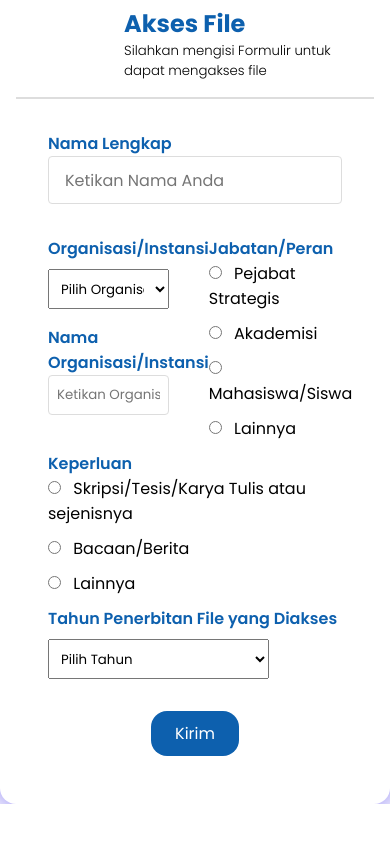
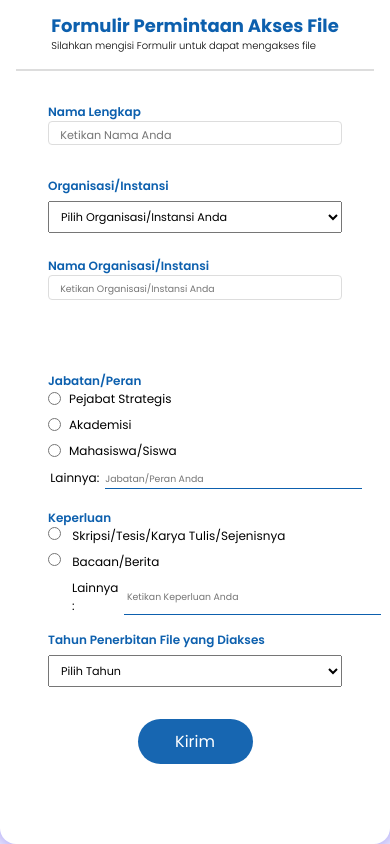
Before and after one commit to Kanwil-Manado/form-permintaan-akses-file, a plain HTML site: page index.html in a window 390 px wide. Shown: the part 96-940 px from the top of the page. Before the commit the page ends 900 px from the top, so only its background shows below. Drawn offline with Linux system fonts and the light colour scheme.

Commit message:
update 2

```diff
--- a/index.html
+++ b/index.html
@@ -18,21 +18,25 @@
             </div>
         </div>
 
+        <div id="success-message" style="display: none;">
+            Formulir berhasil dikirim !
+        </div>
+
         <div class="form-container">
-            <form action="#" class="form-alco">
+            <form name="form-alco" class="form-alco">
                 <div class="input-name">
                     <label>Nama Lengkap</label>
-                    <Input type="text" placeholder="Ketikan Nama Anda" required></Input>
+                    <Input name="nama" type="text" placeholder="Ketikan Nama Anda" required></Input>
                 </div>
 
                 <div class="org-role-container">
                     <div class="input-organisasi">
                         <label>Organisasi/Instansi</label>
-                            <select required>
+                            <select name="organisasi" required>
                                 <option value="" disabled selected>Pilih Organisasi/Instansi Anda</option>
                                 <option value="pemerintah-daerah">Pemerintah Daerah</option>
                                 <option value="pemerintah-pusat">Pemerintah Pusat</option>
-                                <option value="swasta">Non Pemrintah/Swasta</option>
+                                <option value="swasta">Non Pemerintah/Swasta</option>
                                 <option value="perguruan-tinggi">Perguruan Tinggi</option>
                                 <option value="sekolah">Sekolah</option>
                                 <option value="umum-lainnya">Umum/Lainnya</option>
@@ -40,59 +44,54 @@
 
                             <div class="input-nama-org" id="input-lainnya-instansi"  >
                                 <Label>Nama Organisasi/Instansi</Label>
-                                <input type="text" placeholder="Ketikan Organisasi/Instansi Anda">
+                                <input name="namaOrganisasi" type="text" placeholder="Ketikan Organisasi/Instansi Anda">
                             </div>
-
                     </div>
 
                     <div class="input-role-container">
                         <label>Jabatan/Peran</label>
                         <div class="input-role">
-                            <input type="radio" id="role-pejabat" name="role" required  > Pejabat Strategis
+                            <input type="radio" id="role-pejabat" name="jabatanPeran" value="Pejabat Strategis"  > Pejabat Strategis
                         </div>
 
                         <div class="input-role">
-                            <input type="radio" id="role-akademisi" name="role" required > Akademisi
+                            <input type="radio" id="role-akademisi" name="jabatanPeran" value="Akademisi"  > Akademisi
                         </div>
 
                         <div class="input-role">
-                            <input type="radio" id="role-mahasiswa" name="role" required > Mahasiswa/Siswa
+                            <input type="radio" id="role-mahasiswa" name="jabatanPeran" value="Mahasiswa/Siswa" > Mahasiswa/Siswa
                         </div>
 
-                        <div class="input-role">
-                            <input type="radio" id="other-role" name="role" required> Lainnya
-                        </div>
-
-                        <div class="input-role" id="input-other-role" style="display: none;" >
-                            <input type="text" placeholder="Ketikan Jabatan/Peran Anda">
+                        <div class="input-other-role">
+                            <h4>Lainnya: </h4>
+                            <input name="jabatanPeran" type="text" placeholder="Jabatan/Peran Anda">
                         </div>
                     </div>
                 </div>
 
 
+
                 <div class="input-keperluan-role">
                     <label>Keperluan</label>
                     <div class="input-keperluan">
-                        <input type="radio" id="keperluan-karyatulis" name="role" required > Skripsi/Tesis/Karya Tulis atau sejenisnya
+                        <input type="radio" id="keperluan-karyatulis" name="keperluan" value="Skripsi/Tesis/Karya Tulis/Sejenisnya" required > Skripsi/Tesis/Karya Tulis/Sejenisnya
                     </div>
 
                     <div class="input-keperluan">
-                        <input type="radio" id="keperluan-bacaan" name="role" required > Bacaan/Berita
+                        <input type="radio" id="keperluan-bacaan" name="keperluan" value="Bacaan/Berita" required > Bacaan/Berita
                     </div>
 
-                    <div class="input-keperluan">
-                        <input type="radio" id="other-keperluan" name="role" required > Lainnya
+                    <div class="input-other-keperluan">
+                        <h4>Lainnya :</h4>
+                        <input name="keperluan" type="text" placeholder=" Ketikan Keperluan Anda">
                     </div>
 
-                    <div class="input-keperluan" id="input-other-keperluan" style="display: none ;"  >
-                        <input type="text" placeholder="Ketikan Keperluan Anda">
-                    </div>
                 </div>
 
 
                 <div class="input-tahun-file">
                     <label>Tahun Penerbitan File yang Diakses</label>
-                    <select id="year-dropdown" required>
+                    <select name="tahunFile" id="year-dropdown" required>
                         <option value="" disabled selected>Pilih Tahun</option>
                     </select>
                 </div>
@@ -101,10 +100,44 @@
                     <button type="submit">Kirim</button>
                 </div>
 
+
+
             </form>
 
         </div>
 
     </section>
+
+    <script src="main.js"></script>
+
+      <script>
+        const scriptURL = 'https://script.google.com/macros/s/AKfycbyVRAzAncb23-iHcJJ1maUkczZMQ7eKoV3ykOCvouHSbrDddfQEVc3XhBT8QZUCP86ekw/exec'
+        const form = document.forms['form-alco']
+        const successMessage = document.getElementById('success-message')
+
+        form.addEventListener('submit', e => {
+            e.preventDefault()
+
+            fetch(scriptURL, { method: 'POST', body: new FormData(form) })
+                .then(response => {
+                    console.log('Success!', response)
+
+                    // Tampilkan pesan sukses
+                    successMessage.style.display = 'block'
+
+                    // Sembunyikan pesan sukses setelah beberapa detik (opsional)
+                    setTimeout(() => {
+                        successMessage.style.display = 'none'
+                    }, 3000)
+
+                    // Kosongkan form setelah pengiriman
+                    form.reset()
+                })
+                .catch(error => {
+                    console.error('Error!', error.message)
+                })
+        })
+    </script>
+
 </body>
 </html>
--- a/main.js
+++ b/main.js
@@ -0,0 +1,13 @@
+// LOGIKA UNTUK MENAMPILKAN OPSI TAHUN
+document.addEventListener('DOMContentLoaded', function() {
+    const select = document.getElementById('year-dropdown');
+    const currentYear = new Date().getFullYear();
+    const startYear = 2000;
+
+    for (let year = currentYear; year >= startYear; year--) {
+        const option = document.createElement('option');
+        option.value = year;
+        option.textContent = year;
+        select.appendChild(option);
+    }
+});
--- a/style.css
+++ b/style.css
@@ -18,13 +18,14 @@ body {
 .container {
     padding: 1rem;
     position: relative;
-    max-width: 750px;
+    max-width: 800px;
     width: 100%;
     background: white;
     border-radius: 1rem;
     box-shadow: 0 0 32px   rgba(42, 21, 232, 0.7);
 }
 
+/* JUDUL */
 .judul-container {
     display: flex;
     gap: 2rem;
@@ -50,6 +51,7 @@ body {
     font-weight: 300;
 }
 
+/* FORM */
 
 .form-container form {
     padding: 2rem;
@@ -62,13 +64,20 @@ label {
     font-weight: 600;
 }
 
+
+input:focus, select:focus, textarea:focus {
+    border-color: #0d60ae;
+    box-shadow: 0 0 5px rgba(13, 96, 174, 0.7);
+    outline: none;
+}
+
+
 form .input-name input {
     position: relative;
     width: 100%;
     height: 3rem;
     outline: none;
     font-size: 1rem;
-    color: #0d60ae;
     border: 1px solid #ddd;
     border-radius: 4px;
     padding: 0 1rem;
@@ -88,7 +97,7 @@ form .input-name input {
 }
 
 .input-organisasi label {
-    margin-bottom: 0.5em; /* Jarak antara label dan dropdown */
+    margin-bottom: 0.5em;
 }
 
 .input-organisasi select{
@@ -98,66 +107,87 @@ form .input-name input {
 }
 
 .input-nama-org {
-    padding: 1rem 0;
+    padding: 1.5rem 0;
 }
 .input-organisasi .input-nama-org input {
     position: relative;
     width: 75%;
     height: 2.5rem;
     outline: none;
-    color: #0d60ae;
     border: 1px solid #ddd;
     border-radius: 4px;
     padding: 0 0.5rem;
 
 }
 
-#input-other-role input {
-    width: 130%;
-    height: 2.5rem;
-    outline: none;
-    color: #0d60ae;
-    border: 1px solid #ddd;
-    border-radius: 4px;
-    padding: 1rem 0.5rem;
-}
 
 .input-role-container {
-    display: flex;
-    flex-direction: column; /* Mengatur elemen-elemen agar tertata secara vertikal */
+    margin-bottom: 20px;
 }
 
 .input-role {
-    margin-bottom: 10px; /* Memberikan jarak antar elemen radio */
+    margin-bottom: 10px;
+    display: flex;
+    align-items: center;
 }
 
 .input-role input[type="radio"] {
-    margin-right: 8px; /* Memberikan jarak antara radio button dan teks */
+    margin-right: 8px;
     cursor: pointer;
 }
 
-#input-other-keperluan input {
-    width: 45%;
-    height: 2.5rem;
+.input-other-role {
+    display: flex;
+    justify-content: center;
+    align-items: center;
+    column-gap: 6px;
+    margin-left: 1.4rem;
+    cursor: pointer;
+
+}
+.input-other-role h4 {
+    color: black;
+    font-weight: 400;
+
+}
+
+.input-other-role input {
+    border: none;
+    border-bottom: 1px solid #0d60ae;
     outline: none;
-    color: #0d60ae;
-    border: 1px solid #ddd;
-    border-radius: 4px;
-    padding: 1rem 0.5rem;
 }
+
+
 
 .input-keperluan-container {
     display: flex;
-    flex-direction: column; /* Mengatur elemen-elemen agar tertata secara vertikal */
+    flex-direction: column;
 }
 
 .input-keperluan {
-    margin-bottom: 10px; /* Memberikan jarak antar elemen radio */
+    margin-bottom: .5rem;
 }
 
 .input-keperluan input[type="radio"] {
-    margin-right: 8px; /* Memberikan jarak antara radio button dan teks */
+    margin-right: 8px;
     cursor: pointer;
+}
+
+.input-other-keperluan {
+    display: flex;
+    column-gap: 6px;
+    cursor: pointer;
+}
+.input-other-keperluan h4 {
+    margin-left: 1.5rem;
+    color: black;
+    font-weight: 400;
+}
+
+.input-other-keperluan input {
+    border: none;
+    border-bottom: 1px solid #0d60ae;
+    outline: none;
 }
 
 .input-tahun-file {
@@ -167,33 +197,177 @@ form .input-name input {
 }
 
 .input-tahun-file label {
-    margin-bottom: 0.5em; /* Jarak antara label dan dropdown */
+    margin:  1rem 0.5em 0.5em 0 ;
 }
 
 .input-tahun-file select{
-    width: 75%;
+    width: 100%;
     height: 2.5rem;
     padding: 0.5rem;
 }
 
 .submit-btn {
-    padding-top: 2rem ;
+    padding: 2rem ;
     display: flex;
     align-items: center;
     justify-content: center;
 }
 .submit-btn button {
-    width: 30%;
-    background-color: #0d60ae; /* Warna latar belakang tombol */
-    color: white; /* Warna teks tombol */
-    padding: 10px 20px; /* Jarak dalam tombol untuk memperbesar area klik */
-    border: none; /* Menghapus border default tombol */
-    border-radius: 1rem; /* Membuat sudut tombol melengkung */
-    font-size: 16px; /* Mengatur ukuran teks pada tombol */
-    cursor: pointer; /* Mengubah kursor saat di-hover menjadi pointer */
-    transition: background-color 0.3s ease; /* Menambahkan transisi halus untuk perubahan warna */
+    width: 50%;
+    background-color: #0d60aef4;
+    color: white;
+    padding: 10px 20px;
+    border: none;
+    border-radius: 3rem;
+    font-size: 16px;
+    cursor: pointer;
+    transition: background-color 0.3s ease;
 }
 
 .submit-btn button:hover {
-    background-color: #0b5394; /* Warna latar belakang saat tombol di-hover */
+    background-color: white;
+    color: #0d60ae;
+    font-weight: 700;
+    box-shadow: 0 0 16px rgba(13, 96, 174, 0.7);
 }
+
+#success-message {
+    width: 100%;
+    background-color:rgba(0, 128, 0, 0.25);
+    padding: 1rem;
+    color: black;
+    border-bottom: 8px solid green;
+    border-radius: 4px;
+    margin: 1rem 0;
+    font-size: 1rem;
+    font-weight: 300;
+    transition: ease-in-out 3s;
+
+}
+
+/* Media Queries */
+@media (max-width: 768px) {
+    body {
+        font-size: 80%;
+    }
+
+
+    .judul-container img {
+        width: 15%;
+    }
+
+
+
+    .input-role-container,
+    .input-keperluan-container {
+        margin-top: 0;
+    }
+
+    .input-role,
+    .input-keperluan {
+        margin-bottom: 0.5rem;
+    }
+
+    input::placeholder {
+    font-size: 75%;
+    }
+
+    form .input-name input {
+        padding: 1rem ;
+        height: 1rem;
+        width: 100%;
+    }
+
+    .org-role-container {
+        gap: 3rem;
+    }
+
+    #input-other-role input {
+        width: 70%;
+        padding: 1rem ;
+        height: 1rem;
+    }
+
+    #input-other-keperluan input {
+        padding: 1rem ;
+        height: 1rem;
+    }
+
+
+    .input-organisasi select option {
+        font-size: .7rem;
+        width: 75%;
+        height: 1rem;
+        padding: 0.5rem;
+    }
+
+    .input-organisasi select {
+        font-size: .7rem ;
+    }
+
+    .input-tahun-file select{
+        width: 100%;
+        height: 2rem;
+        padding: 0.5rem;
+        font-size: .7rem;
+    }
+
+
+}
+
+@media (max-width: 480px) {
+
+    body{
+        font-size: 75%;
+    }
+
+    .judul-container {
+        flex-direction: column;
+        align-items: center;
+    }
+    .judul-container img {
+        width: 20%;
+    }
+
+    .org-role-container {
+        flex-direction: column;
+    }
+
+    input::placeholder {
+        font-size: 70%;
+        }
+
+    #input-other-role input {
+        width: 100%;
+        padding: .7rem ;
+        height: 1rem;
+        }
+
+        #input-other-keperluan input {
+            width: 80%;
+            padding: .7rem ;
+            height: 1rem;
+        }
+
+        form .input-name input {
+            padding: .7rem ;
+            height: 1rem;
+            width: 100%;
+        }
+
+        .input-organisasi .input-nama-org input {
+            padding: .7rem ;
+            height: 1rem;
+            width: 100%;
+        }
+
+        .input-organisasi select {
+            font-size: .7rem ;
+            width: 100%;
+            padding: .5rem;
+            height: 2rem;
+        }
+
+
+
+}
```
